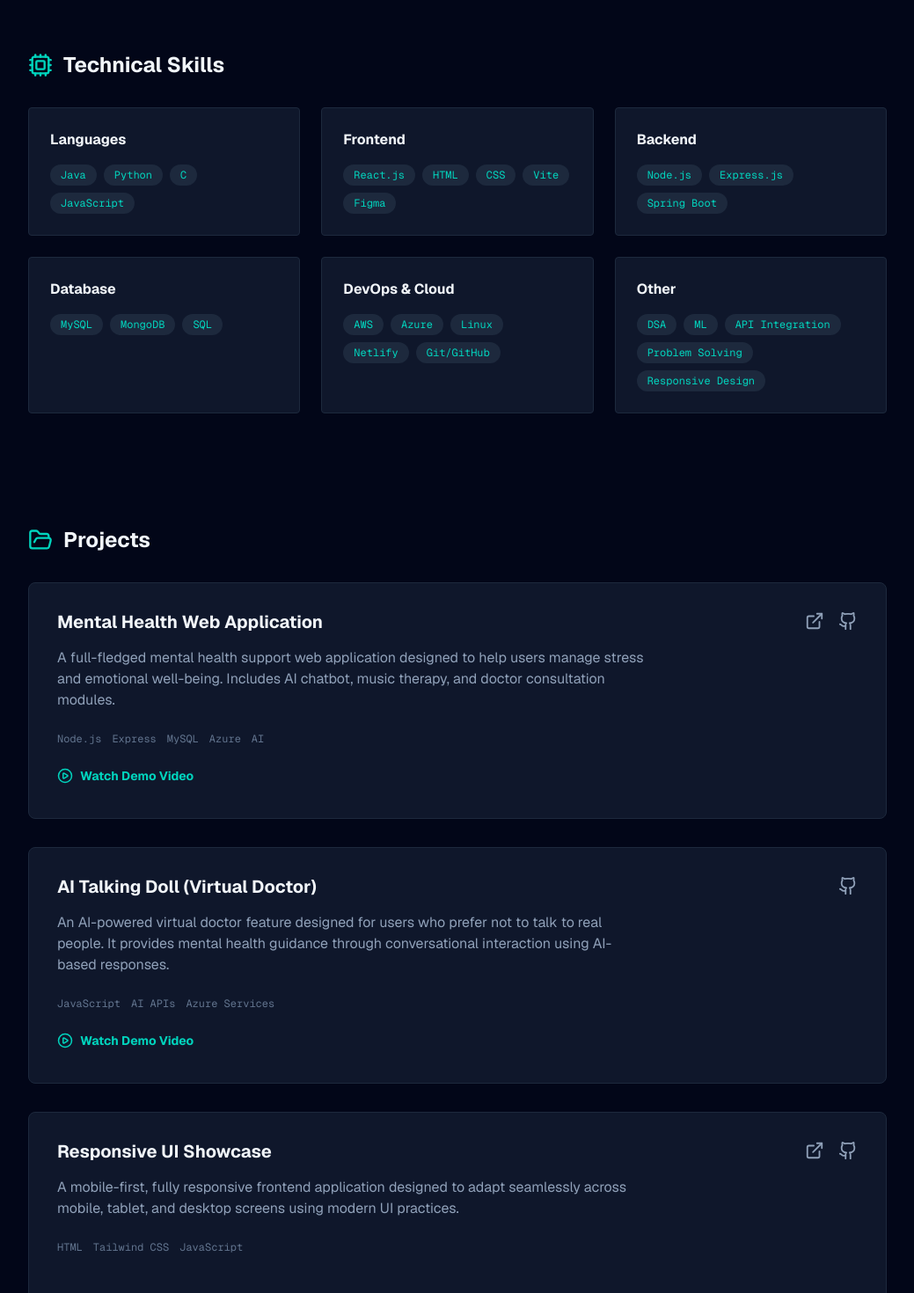
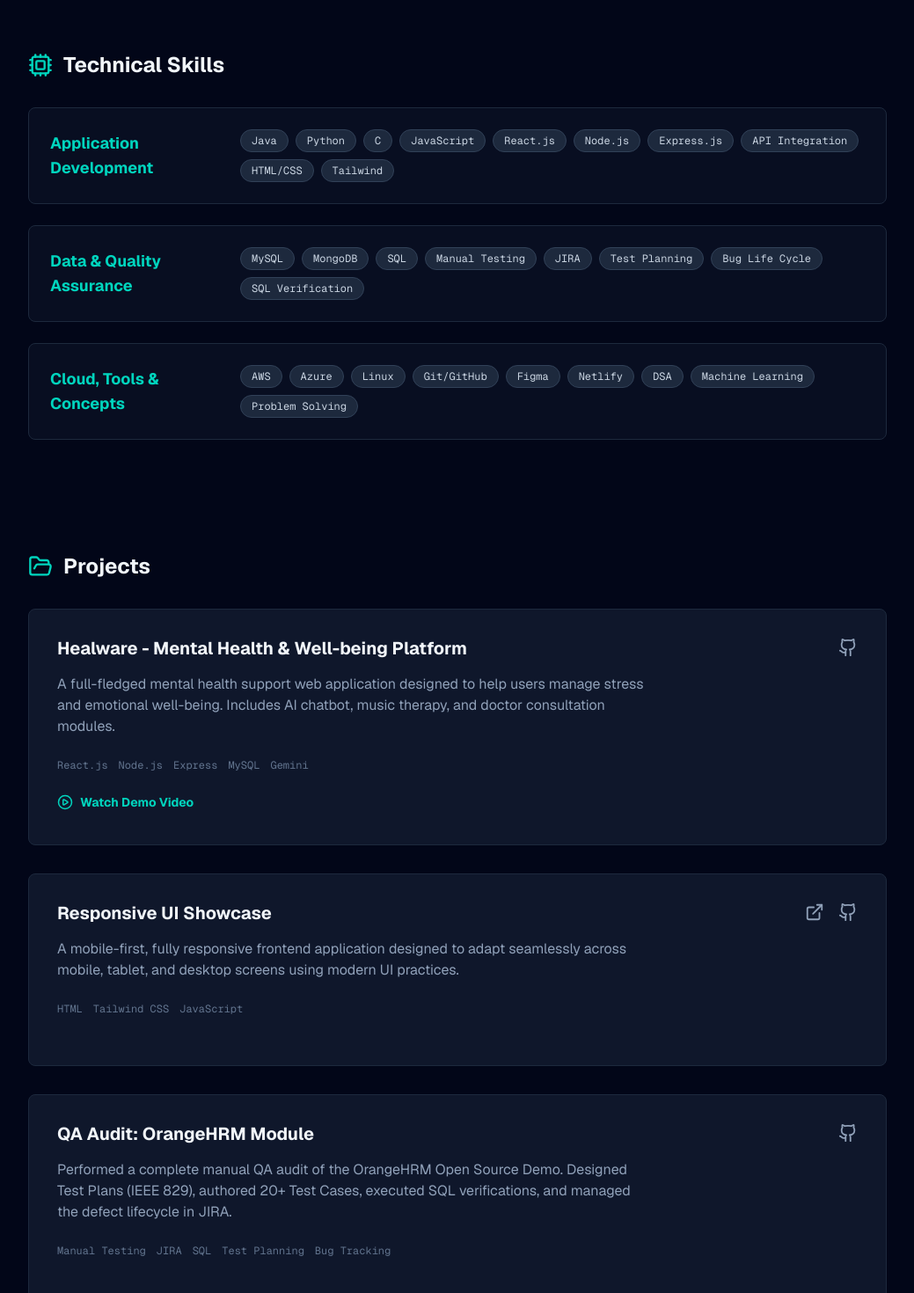
Before and after one commit to lathashri07/My_Portofolio, a Next.js app: page / in a window 1280 px wide. Shown: the part 1560-3030 px from the top of the page at 88% size, without its empty margins (120-1159 px from the left). Built offline with nearby package versions, Linux system fonts and the light colour scheme.

Commit message:
feat : added one more project

```diff
--- a/app/page.tsx
+++ b/app/page.tsx
@@ -5,7 +5,7 @@ import { Typewriter } from 'react-simple-typewriter';
 import {
   Github, Linkedin, Mail, ExternalLink, Code2, Database, Terminal,
   Cpu, Server, PlayCircle, FileDown, User, Briefcase, FolderOpen, Send,
-  Menu, X // Added Menu and X icons for mobile nav
+  Menu, X, Bug // Added Menu and X icons for mobile nav
 } from 'lucide-react';
 
 export default function Portfolio() {
@@ -142,10 +142,10 @@ export default function Portfolio() {
           <div className="grid md:grid-cols-2 gap-12 items-start">
             <div className="space-y-4 text-slate-400 leading-relaxed">
               <p>
-                I am a Computer Science Engineering student with a strong interest in <span className="text-teal-400">Full Stack Web Development</span> and <span className="text-teal-400">Machine Learning</span>. I enjoy building practical, real-world applications that help me strengthen my problem-solving and technical skills.
+                I am a Computer Science Engineering student with a strong interest in <span className="text-teal-400">Full Stack Web Development</span> and <span className="text-teal-400">Software Quality Assurance</span>. I enjoy building practical, real-world applications while ensuring they are bug-free and user-friendly.
               </p>
               <p>
-                Currently, I am focused on improving my backend development skills using JavaScript while continuously learning and experimenting with new technologies.
+                Currently, I am focused on improving my backend development skills using JavaScript while continuously learning manual testing methodologies and automation tools.
               </p>
             </div>
             {/* Simple Tech Stack Highlight */}
@@ -155,7 +155,10 @@ export default function Portfolio() {
                  <li className="flex items-center gap-2"><Code2 size={14} className="text-teal-400"/> React.js</li>
                  <li className="flex items-center gap-2"><Terminal size={14} className="text-teal-400"/> Node.js</li>
                  <li className="flex items-center gap-2"><Database size={14} className="text-teal-400"/> MySQL</li>
-                 <li className="flex items-center gap-2"><Cpu size={14} className="text-teal-400"/> Machine Learning</li>
+
+                 {/* Updated to QA & Testing */}
+                 <li className="flex items-center gap-2"><Bug size={14} className="text-teal-400"/> QA & Testing</li>
+
                  <li className="flex items-center gap-2"><Server size={14} className="text-teal-400"/> AWS & Azure</li>
                  <li className="flex items-center gap-2"><Code2 size={14} className="text-teal-400"/> Java & Python</li>
                </ul>
@@ -182,19 +185,32 @@ export default function Portfolio() {
           </div>
         </section>
 
-        {/* Skills Section */}
+        {/* Skills Section - Redesigned as 3 Broad Lines */}
         <section id="skills" className="space-y-8 scroll-mt-24">
           <h2 className="text-2xl font-bold text-slate-100 flex items-center gap-3">
             <Cpu className="text-teal-400" size={28} /> Technical Skills
           </h2>
 
-          <div className="grid grid-cols-1 md:grid-cols-2 lg:grid-cols-3 gap-6">
-            <SkillCard title="Languages" skills={["Java", "Python", "C", "JavaScript"]} />
-            <SkillCard title="Frontend" skills={["React.js", "HTML", "CSS", "Vite", "Figma"]} />
-            <SkillCard title="Backend" skills={["Node.js", "Express.js", "Spring Boot"]} />
-            <SkillCard title="Database" skills={["MySQL", "MongoDB", "SQL"]} />
-            <SkillCard title="DevOps & Cloud" skills={["AWS", "Azure", "Linux", "Netlify", "Git/GitHub"]} />
-            <SkillCard title="Other" skills={["DSA", "ML", "API Integration", "Problem Solving", "Responsive Design"]} />
+          <div className="space-y-6"> {/* Changed from Grid to Stack (Lines) */}
+
+            {/* Line 1: Development Core */}
+            <SkillLine
+              title="Application Development"
+              skills={["Java", "Python", "C", "JavaScript", "React.js", "Node.js", "Express.js", "API Integration", "HTML/CSS", "Tailwind"]}
+            />
+
+            {/* Line 2: Data & Quality Assurance (QA) */}
+            <SkillLine
+              title="Data & Quality Assurance"
+              skills={["MySQL", "MongoDB", "SQL", "Manual Testing", "JIRA", "Test Planning", "Bug Life Cycle", "SQL Verification"]}
+            />
+
+            {/* Line 3: Infrastructure & Tools */}
+            <SkillLine
+              title="Cloud, Tools & Concepts"
+              skills={["AWS", "Azure", "Linux", "Git/GitHub", "Figma", "Netlify", "DSA", "Machine Learning", "Problem Solving"]}
+            />
+
           </div>
         </section>
 
@@ -207,20 +223,11 @@ export default function Portfolio() {
           <div className="grid gap-8">
 
             <ProjectCard
-              title="Mental Health Web Application"
+              title="Healware - Mental Health & Well-being Platform"
               description="A full-fledged mental health support web application designed to help users manage stress and emotional well-being. Includes AI chatbot, music therapy, and doctor consultation modules."
-              tags={["Node.js", "Express", "MySQL", "Azure", "AI"]}
-              link="YOUR_GITHUB_LINK_HERE"
-              videoLink="https://drive.google.com/file/d/1jriNssdilFk_Wle1_zZvSdmDuc_4xuU6/view?usp=drive_link"
-              demoLink="https://your-mental-health-app.vercel.app"
-            />
-
-            <ProjectCard
-              title="AI Talking Doll (Virtual Doctor)"
-              description="An AI-powered virtual doctor feature designed for users who prefer not to talk to real people. It provides mental health guidance through conversational interaction using AI-based responses."
-              tags={["JavaScript", "AI APIs", "Azure Services"]}
-              link="YOUR_GITHUB_LINK_HERE"
-              videoLink="YOUR_YOUTUBE_OR_DRIVE_LINK_HERE"
+              tags={["React.js", "Node.js", "Express", "MySQL", "Gemini"]}
+              link="https://github.com/lathashri07/Mental_Health_Web"
+              videoLink="https://youtu.be/zOLWapYvFM0"
             />
 
              <ProjectCard
@@ -229,6 +236,13 @@ export default function Portfolio() {
               tags={["HTML", "Tailwind CSS", "JavaScript"]}
               link="https://github.com/lathashri07/Mobile_Responsive_Project"
               demoLink="https://mobile-responsive-project.vercel.app/"
+             />
+
+             <ProjectCard
+              title="QA Audit: OrangeHRM Module"
+              description="Performed a complete manual QA audit of the OrangeHRM Open Source Demo. Designed Test Plans (IEEE 829), authored 20+ Test Cases, executed SQL verifications, and managed the defect lifecycle in JIRA."
+              tags={["Manual Testing", "JIRA", "SQL", "Test Planning", "Bug Tracking"]}
+              link="https://github.com/lathashri07/Manual-Testing-Portfolio-OrangeHRM"
              />
           </div>
         </section>
@@ -324,3 +338,24 @@ function ProjectCard({ title, description, tags, link, videoLink, demoLink }: {
     </div>
   );
 }
+
+// New Helper Component for "Line" Style
+function SkillLine({ title, skills }: { title: string, skills: string[] }) {
+  return (
+    <div className="bg-slate-900/50 p-6 rounded-lg border border-slate-800 hover:border-teal-400/30 transition duration-300">
+      <div className="flex flex-col md:flex-row md:items-center gap-4">
+        {/* Category Title */}
+        <h3 className="text-teal-400 font-bold text-lg min-w-[200px]">{title}</h3>
+
+        {/* Skills List */}
+        <div className="flex flex-wrap gap-2">
+          {skills.map((skill) => (
+            <span key={skill} className="px-3 py-1 bg-slate-800 text-slate-300 text-xs font-mono rounded-full border border-slate-700 hover:text-teal-400 hover:border-teal-400/50 transition">
+              {skill}
+            </span>
+          ))}
+        </div>
+      </div>
+    </div>
+  );
+}
```
